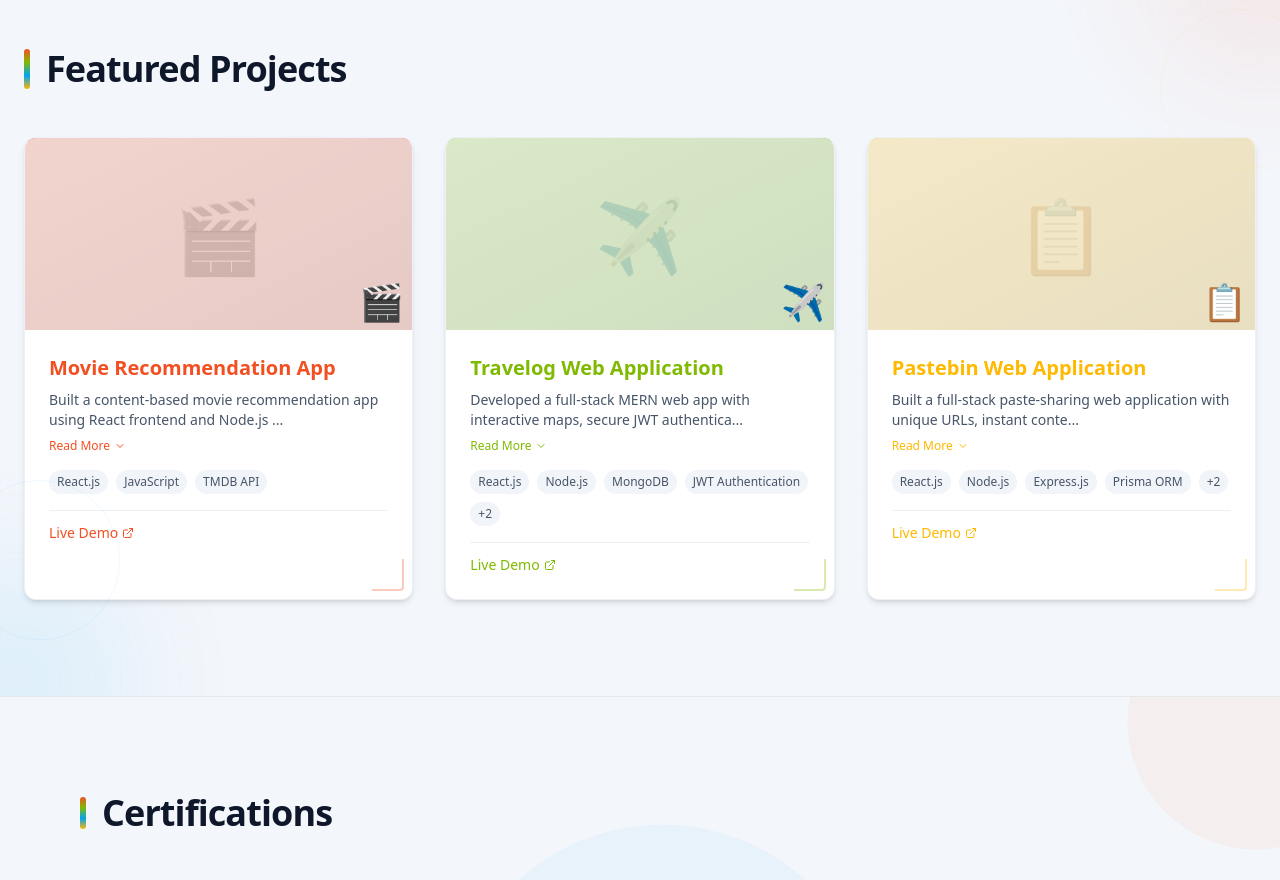
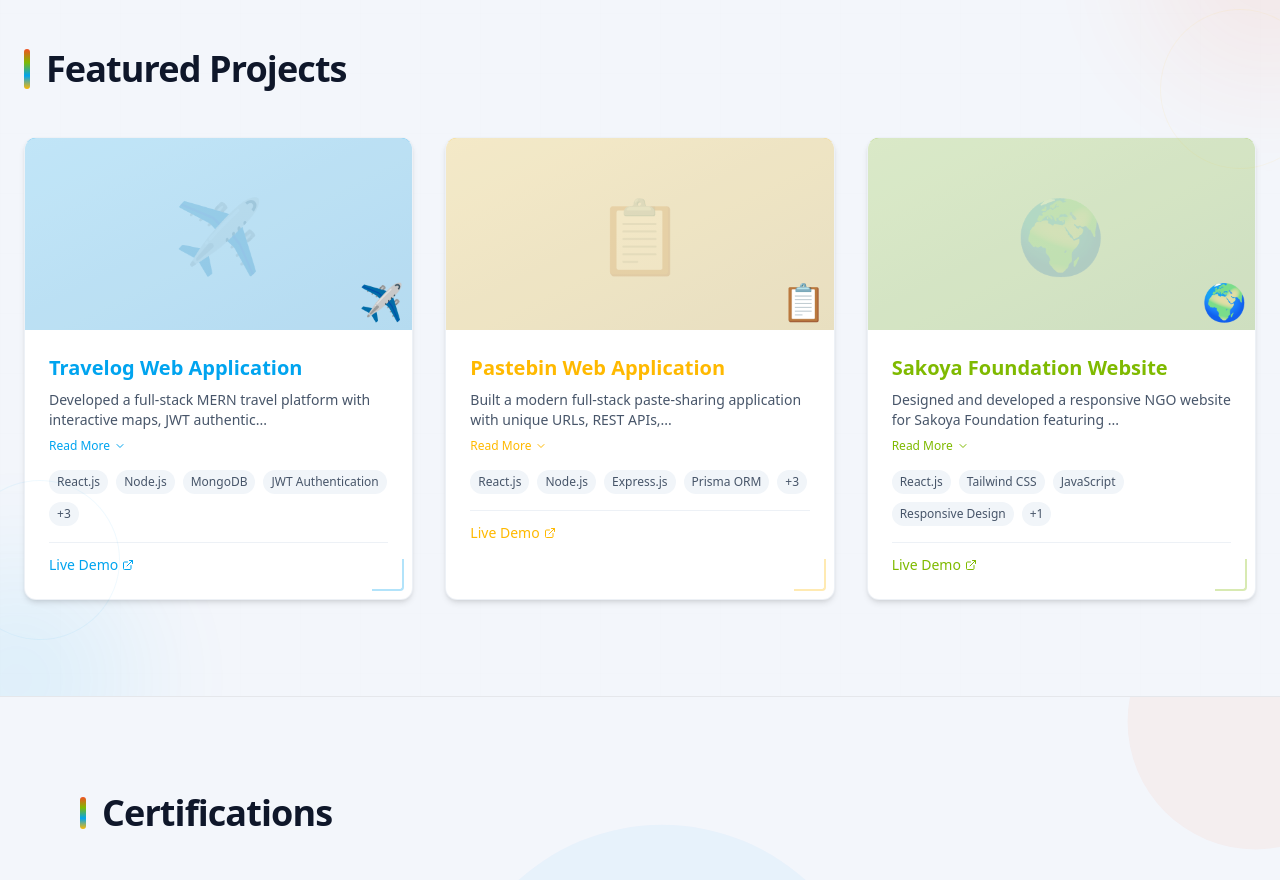
Before and after one commit to parbatikumari08/Portfolio, a React (Vite) app: page / in a window 1280 px wide. Shown: the part 3700-4580 px from the top of the page. Built offline with nearby package versions, Linux system fonts and the light colour scheme.

Commit message:
Update projects and add Sakoya Foundation

```diff
--- a/src/data/projects.js
+++ b/src/data/projects.js
@@ -1,46 +1,64 @@
 const projects = [
   {
     id: 1,
-    title: "Movie Recommendation App",
-    description:
-      "Built a content-based movie recommendation app using React frontend and Node.js backend.Integrated TMDB APIs for fetching movie data and implemented a responsive UI for seamless cross-device performance.",
-    tech: ["React.js", "JavaScript", "TMDB API"],
-    color: "msRed",
-    live: "https://movie-recommnedation-using-react-git-master-parbati-s-projects.vercel.app/",
-  },
-  {
-    id: 2,
     title: "Travelog Web Application",
     description:
-      "Developed a full-stack MERN web app with interactive maps, secure JWT authentication, and media-supported travel entries.Implemented dynamic dashboard, profile management, and dark-mode UI for better user experience.",
+      "Developed a full-stack MERN travel platform with interactive maps, JWT authentication, media-supported travel posts, profile management, and dark-mode UI for an enhanced user experience.",
+
     tech: [
       "React.js",
       "Node.js",
       "MongoDB",
       "JWT Authentication",
-      "Leaflet",
+      "Leaflet.js",
       "Cloudinary",
+      "Express.js",
     ],
+
     color: "msBlue",
+
     live: "https://letstravelog.netlify.app/",
   },
+
   {
-  id: 3,
+    id: 2,
     title: "Pastebin Web Application",
     description:
-    "Built a full-stack paste-sharing web application with unique URLs, instant content rendering, and a clean, minimal UI for quick text/code sharing.Implemented robust REST APIs, Prisma-based schema modelling, and persistent storage with Neon PostgreSQL to support reliable paste creation and retrieval.",
+      "Built a modern full-stack paste-sharing application with unique URLs, REST APIs, Prisma ORM schema modelling, and Neon PostgreSQL integration for reliable content storage and retrieval.",
+
     tech: [
       "React.js",
       "Node.js",
       "Express.js",
       "Prisma ORM",
       "PostgreSQL",
-    "REST APIs"
+      "REST APIs",
+      "Vercel",
     ],
+
     color: "msYellow",
-  live: "https://pastebin-lite-6mn3.vercel.app/"
-}
 
+    live: "https://pastebin-lite-6mn3.vercel.app/",
+  },
+
+  {
+    id: 3,
+    title: "Sakoya Foundation Website",
+    description:
+      "Designed and developed a responsive NGO website for Sakoya Foundation featuring modern UI sections, admin login functionality, awareness campaigns, and optimized user experience across devices.",
+
+    tech: [
+      "React.js",
+      "Tailwind CSS",
+      "JavaScript",
+      "Responsive Design",
+      "Vite",
+    ],
+
+    color: "msGreen",
+
+    live: "YOUR_SAKOYA_LIVE_LINK",
+  },
 ]
 
 export default projects
--- a/src/sections/Projects.jsx
+++ b/src/sections/Projects.jsx
@@ -106,15 +106,15 @@ export default function Projects() {
           {projects.map((project, index) => {
             // Assign a color based on project title
             let projectColor = msBlue;
-            if (project.title.includes("Travel")) projectColor = msGreen;
-            else if (project.title.includes("Movie")) projectColor = msRed;
-            else if (project.title.includes("Pastebin")) projectColor = msYellow;
+            if (project.title.includes("Travel")) projectColor = msBlue;
+else if (project.title.includes("Pastebin")) projectColor = msYellow;
+else if (project.title.includes("Sakoya")) projectColor = msGreen;
 
             // Project emoji based on title
             let projectEmoji = "💻";
             if (project.title.includes("Travel")) projectEmoji = "✈️";
-            else if (project.title.includes("Movie")) projectEmoji = "🎬";
-            else if (project.title.includes("Pastebin")) projectEmoji = "📋";
+else if (project.title.includes("Pastebin")) projectEmoji = "📋";
+else if (project.title.includes("Sakoya")) projectEmoji = "🌍";
 
             const isExpanded = expandedId === project.id;
             const description = project.description || "";
```
Lines whose indentation alone changed are shown as unchanged.
